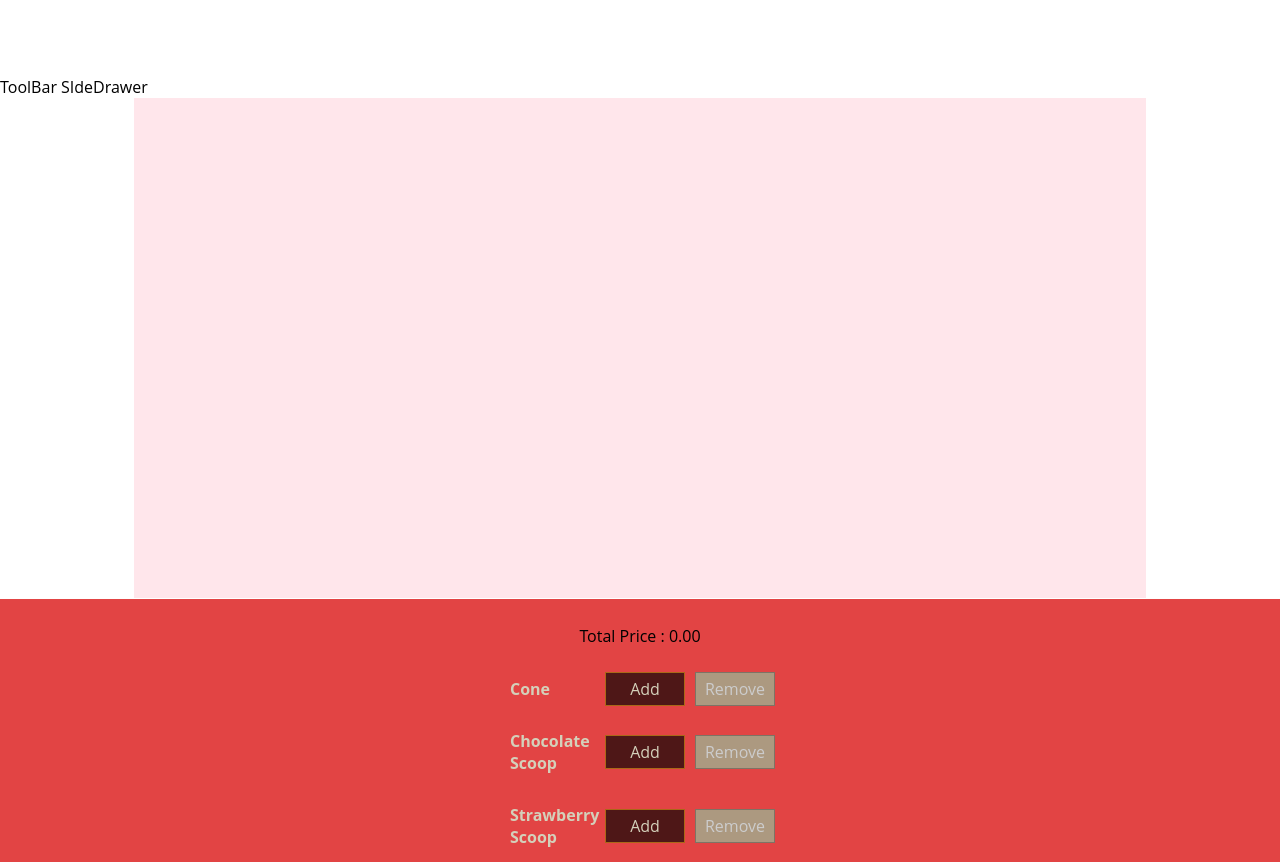
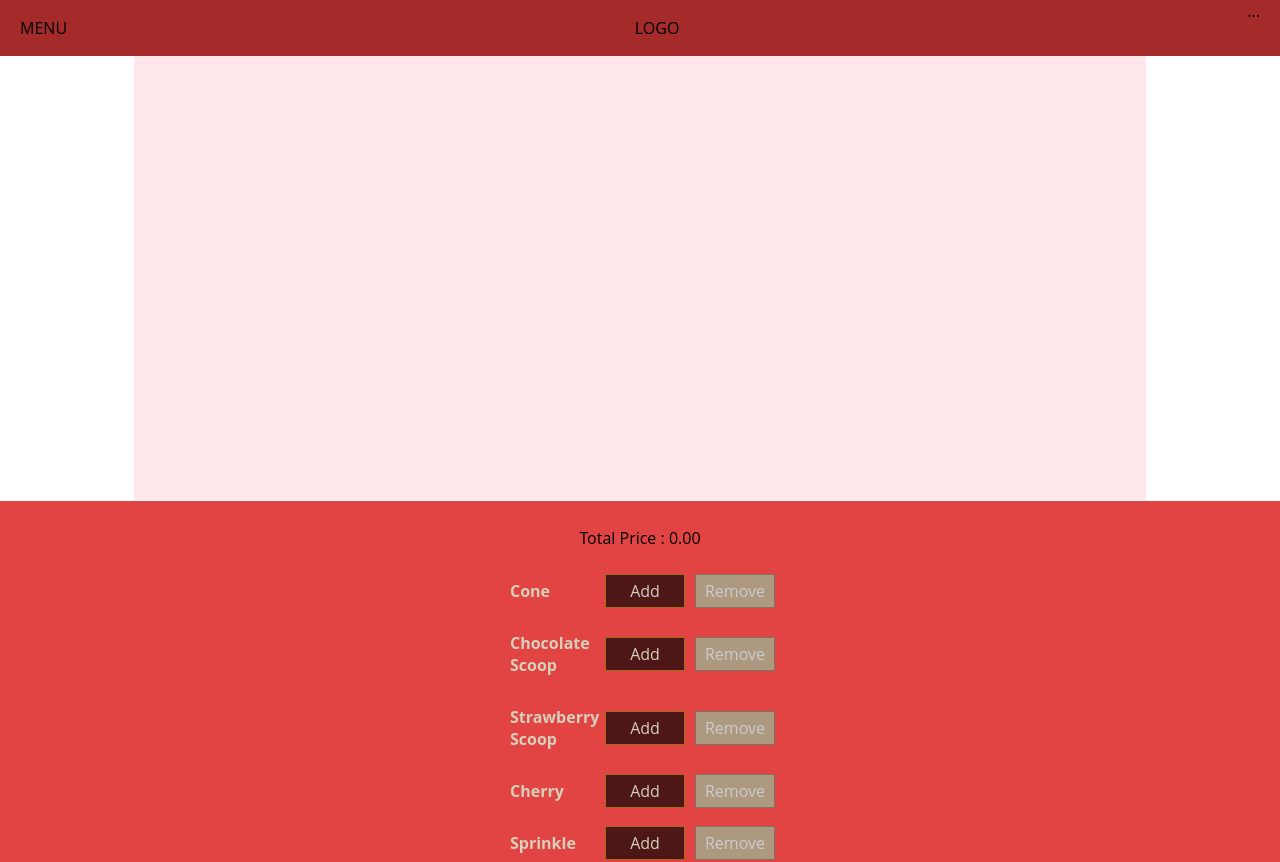
Before and after one commit to snehathadani/IcrecreamShop, a React (Create React App) app: page / in a window 1280 px wide. Shown: the top 862 px of the page. Built offline with nearby package versions, Linux system fonts and the light colour scheme.

Commit message:
toolbar created with Nav

```diff
--- a/src/Components/Layout/Layout.js
+++ b/src/Components/Layout/Layout.js
@@ -1,11 +1,14 @@
 import React from "react";
 import classes from "./Layout.module.css";
 import Aux from '../../Containers/HOC/Aux';
+import Toolbar from '../Navigation/ToolBar/Toolbar'
+
 const Layout= function(props){
   return(
       <Aux>
-            <div className={classes.Content}> ToolBar SIdeDrawer </div>
-            <main> {props.children}</main>
+
+          <Toolbar/>
+            <main className= {classes.content}> {props.children}</main>
       </Aux>
         )
 
--- a/src/Components/Layout/Layout.module.css
+++ b/src/Components/Layout/Layout.module.css
@@ -1,3 +1,3 @@
 .Content{
-    margin-top:76px;
+    margin-bottom:66px;
 }
--- /dev/null
+++ b/src/Components/Navigation/ToolBar/Toolbar.js
@@ -0,0 +1,14 @@
+import React from 'react';
+import classes from './Toolbar.module.css';
+
+const Toolbar = (props)=> (
+    <header className={classes.ToolBar}>
+        <div> MENU </div>
+        <div> LOGO </div>
+        <nav>
+            ...
+        </nav>
+    </header>
+);
+
+export default Toolbar;
--- /dev/null
+++ b/src/Components/Navigation/ToolBar/Toolbar.module.css
@@ -0,0 +1,20 @@
+/* Mobile First will add others later flex for aligning all items next to each other*/
+
+.ToolBar{
+    height: 56px;
+    width:100%;
+    position: fixed;
+    top:0;
+    left:0;
+    background-color: brown;
+    display:flex;
+    justify-content: space-between;
+    align-items:center;
+    padding: 0 20px;
+    z-index:90;
+    box-sizing: border-box /* to make sure that tool box is aligned with the padding perfectly z index should be smaller that backdrop*/
+
+}
+.ToolBar nav {
+    height:100%;/* this will make sure that nav height will be controlled according to toolbar height and nav items span full height of the toolbar*/
+}
```
